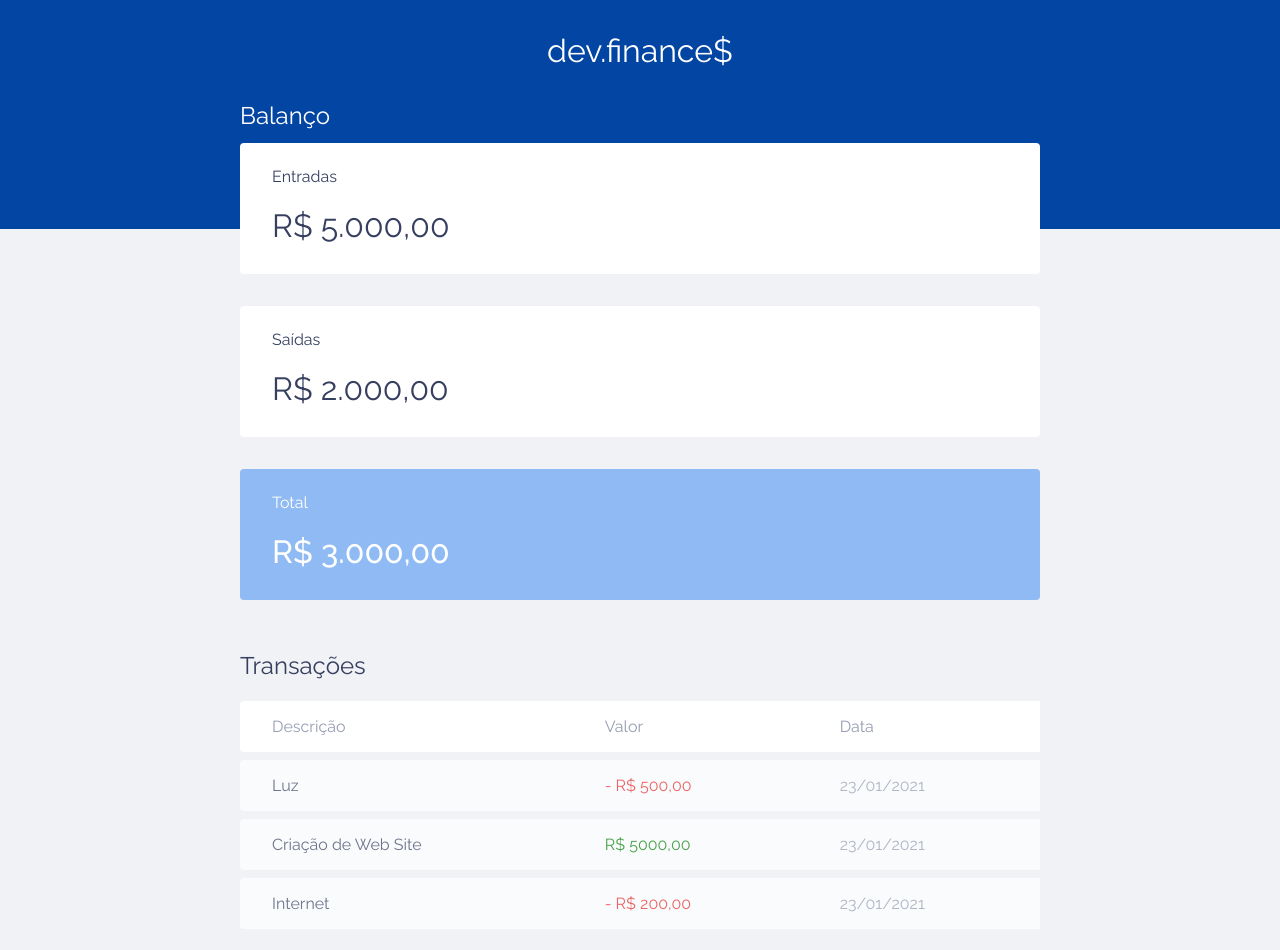
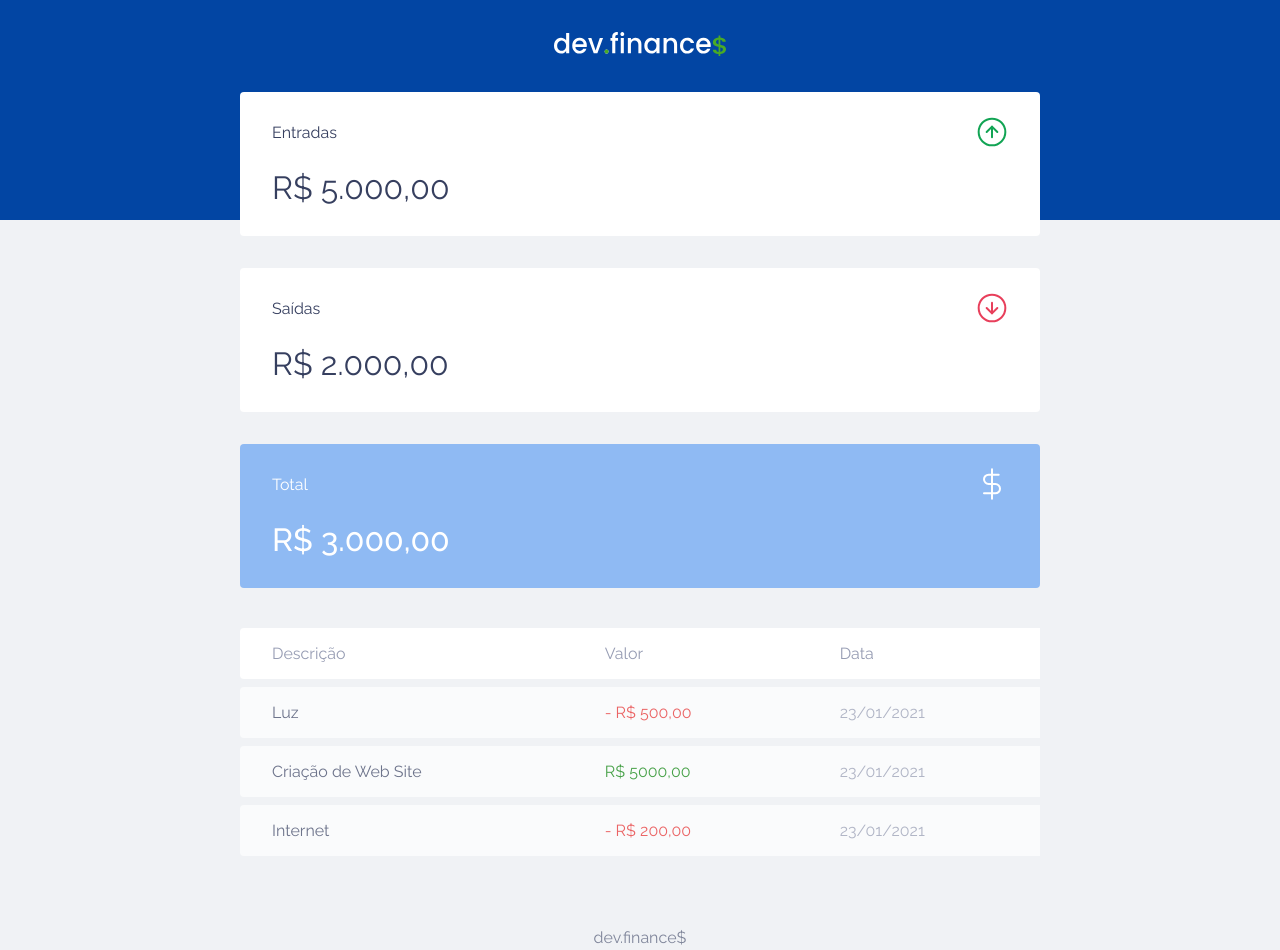
Before and after one commit to evertonnatan/maratona_discover_rocketseat, a plain HTML site: page index.html in a window 1280 px wide. Shown: the top 950 px of the page. Drawn offline with Linux system fonts and the light colour scheme.

Commit message:
Adicionando os assets ao layout

```diff
--- a/index.html
+++ b/index.html
@@ -8,31 +8,40 @@
   </head>
   <body>
     <header>
-      <h1 id="logo">dev.finance$</h1>
+      <img src="./assets/logo.svg" alt="Logo Dev Finance">
     </header>
 
     <main class="container">
       <section id="balance">
-        <h2>Balanço</h2>
+        <h2 class="sr-only">Balanço</h2>
 
         <div class="card">
-          <h3>Entradas</h3>
+          <h3>
+            <span>Entradas</span>
+            <img src="./assets/income.svg" alt="Imagem de Entradas">
+          </h3>
           <p>R$ 5.000,00</p>
         </div>
 
         <div class="card">
-          <h3>Saídas</h3>
+          <h3>
+            <span>Saídas</span>
+            <img src="./assets/expense.svg" alt="Imagem de Saídas">
+          </h3>
           <p>R$ 2.000,00</p>
         </div>
 
         <div class="card total">
-          <h3>Total</h3>
+          <h3>
+            <span>Total</span>
+            <img src="./assets/total.svg" alt="Imagem de Totais">
+          </h3>
           <p>R$ 3.000,00</p>
         </div>
       </section>
 
       <section id="transaction">
-        <h2>Transações</h2>
+        <h2 class="sr-only">Transações</h2>
         <table id="data-table">
           <thead>
             <tr>
--- a/style.css
+++ b/style.css
@@ -14,6 +14,18 @@
 
 body{
     background: #f0f2f5;
+}
+
+.sr-only {
+    position: absolute;
+    width: 1px;
+    height: 1px;
+    padding: 0;
+    margin: -1px;
+    overflow: hidden;
+    clip: rect(0, 0, 0, 0);
+    white-space: nowrap;
+    border-width: 0;
 }
 
 .container{
@@ -66,6 +78,9 @@ header{
 .card h3{
     font-weight: normal;
     font-size: 1rem;
+    display: flex;
+    align-items: center;
+    justify-content: space-between;
 }
 
 .card p{
```
Also changed, not shown: assets/expense.svg (added), assets/income.svg (added), assets/logo.svg (added), assets/minus.svg (added), assets/plus.svg (added), assets/total.svg (added).
